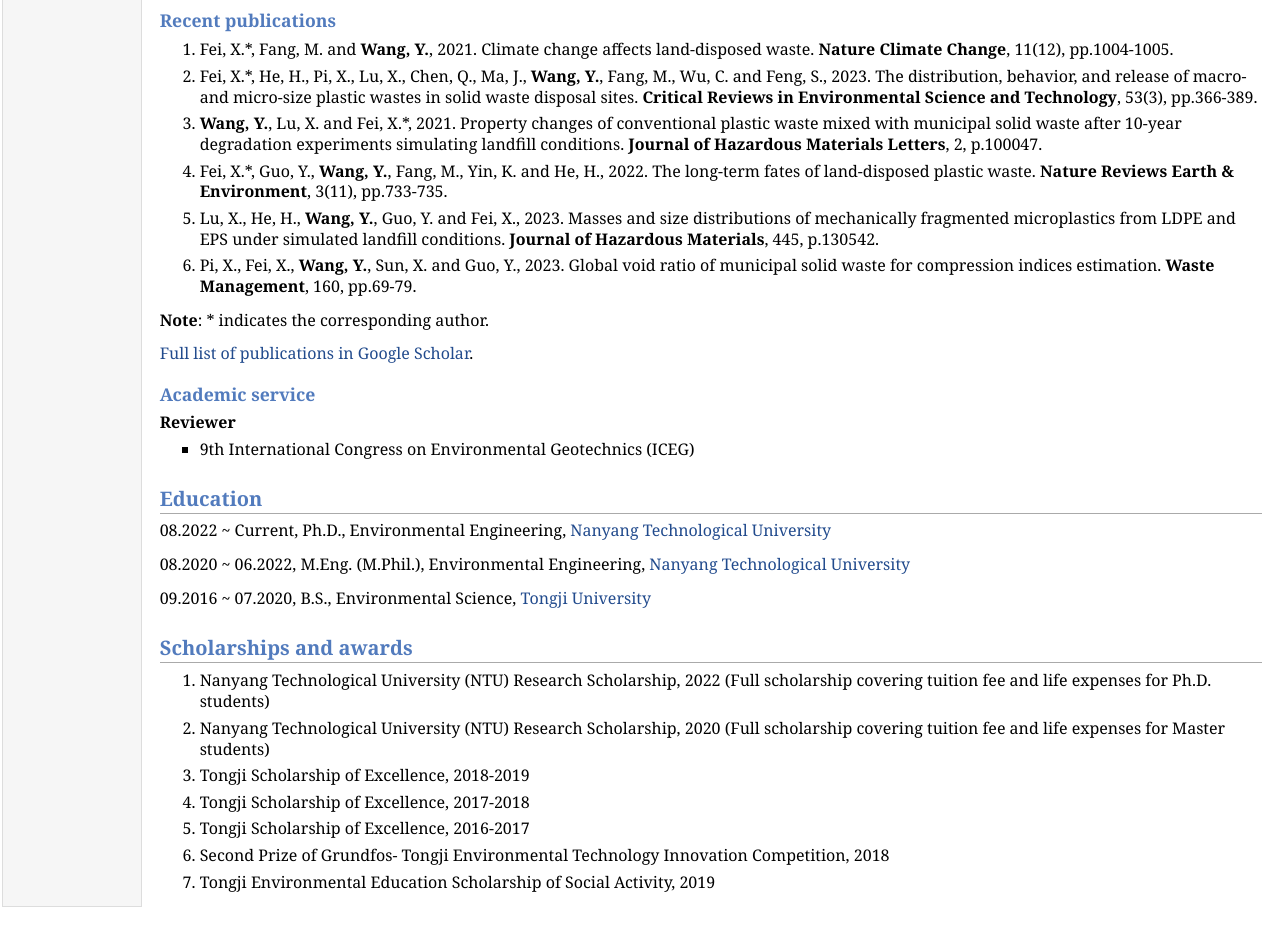
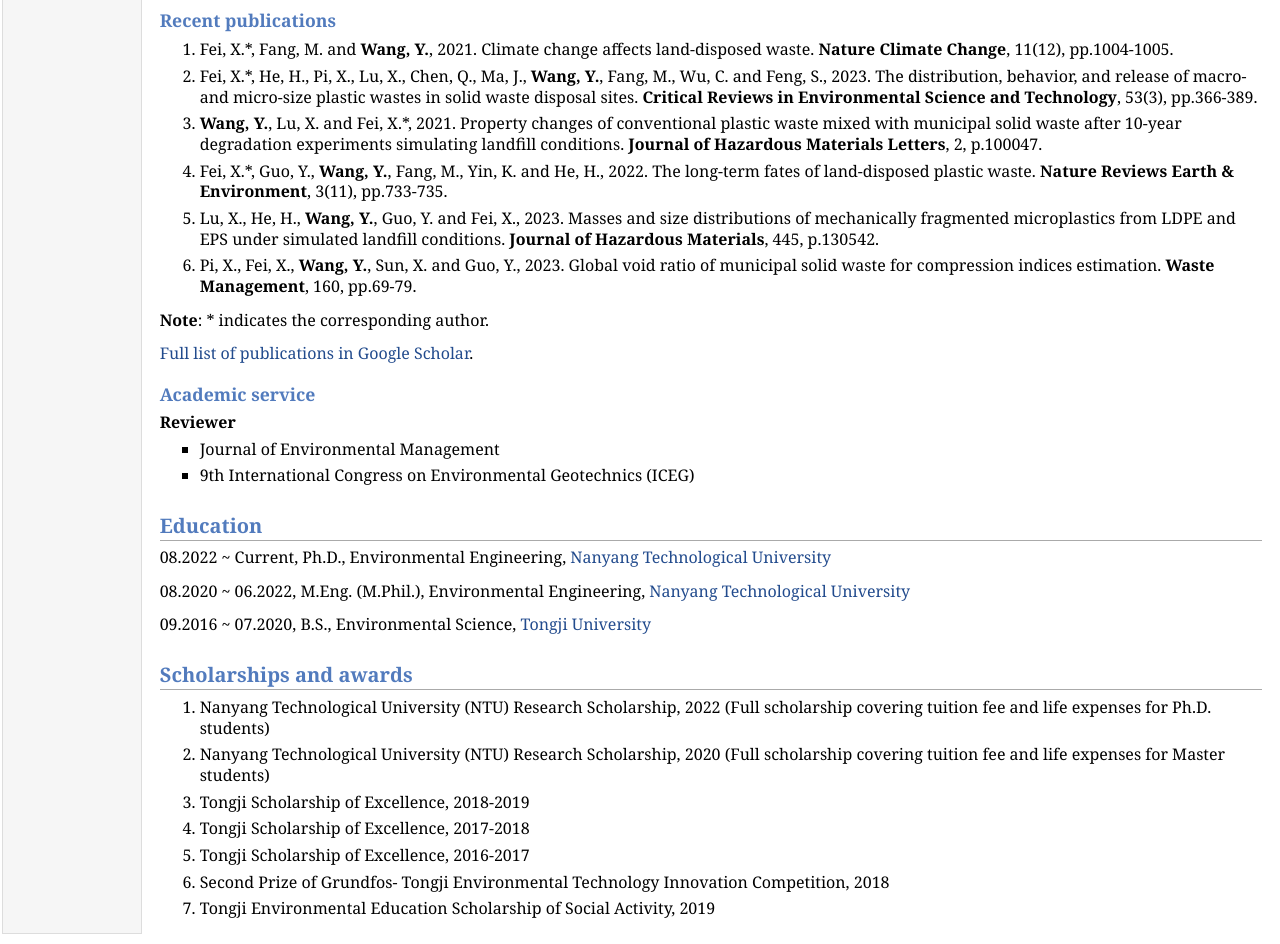
Before and after one commit to CaptainXiaos1/CaptinXiaos1, a plain HTML site: page index.html in a window 1280 px wide. Shown: the part 579-1523 px from the top of the page. Before the commit the page ends 1496 px from the top, so only its background shows below. Drawn offline with Linux system fonts and the light colour scheme.

Commit message:
Update index.html

```diff
--- a/index.html
+++ b/index.html
@@ -62,6 +62,8 @@ E-mail: <a href="yao009@e.ntu.edu.sg">yao009@e.ntu.edu.sg</a></p>
 <h3>Academic service</h3>
 <p><b>Reviewer</b></p>
 <ul>
+<li><p>Journal of Environmental Management</p>
+</li>
 <li><p>9th International Congress on Environmental Geotechnics (ICEG)</p>
 </li>
 </ul>
```
